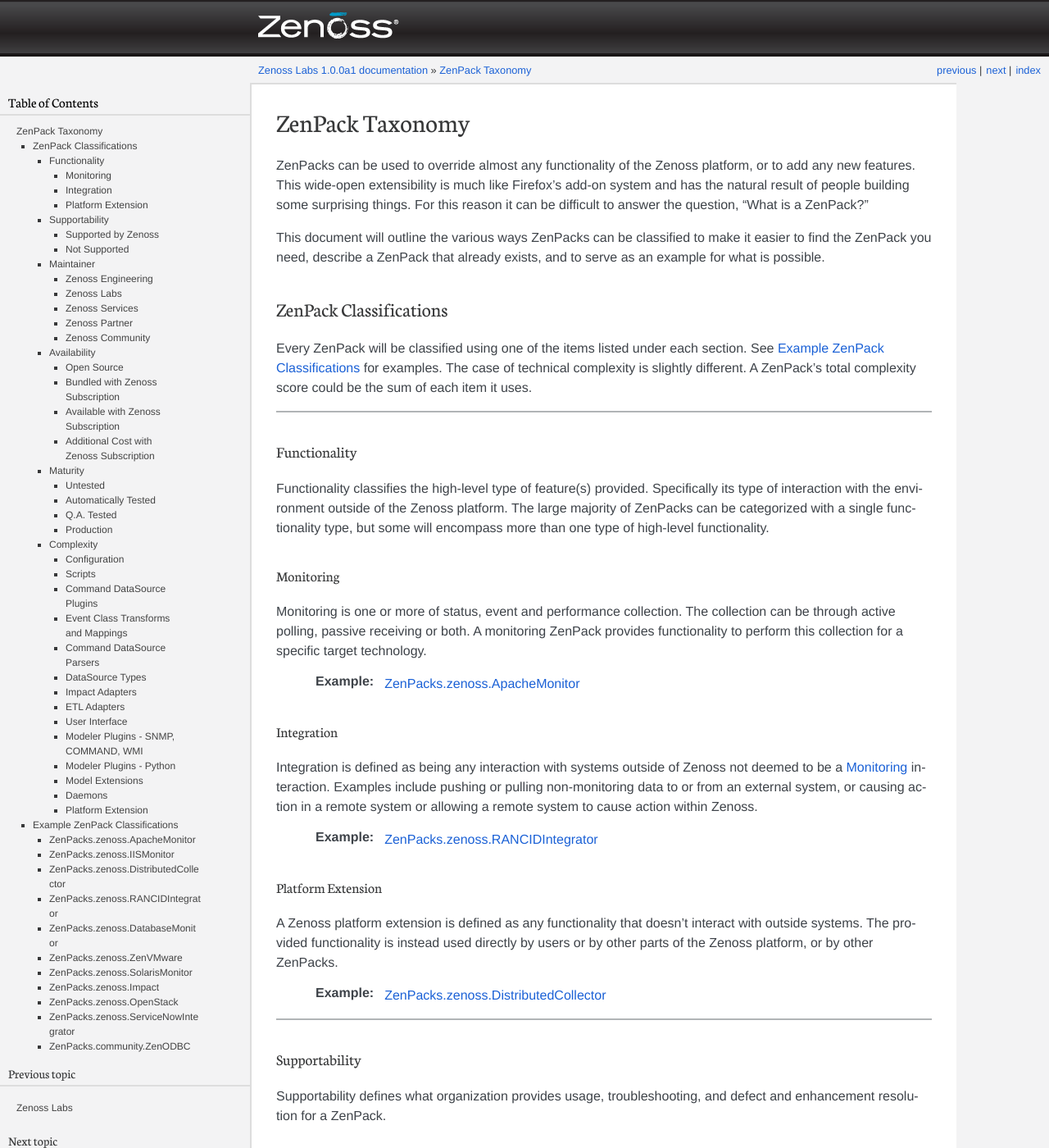
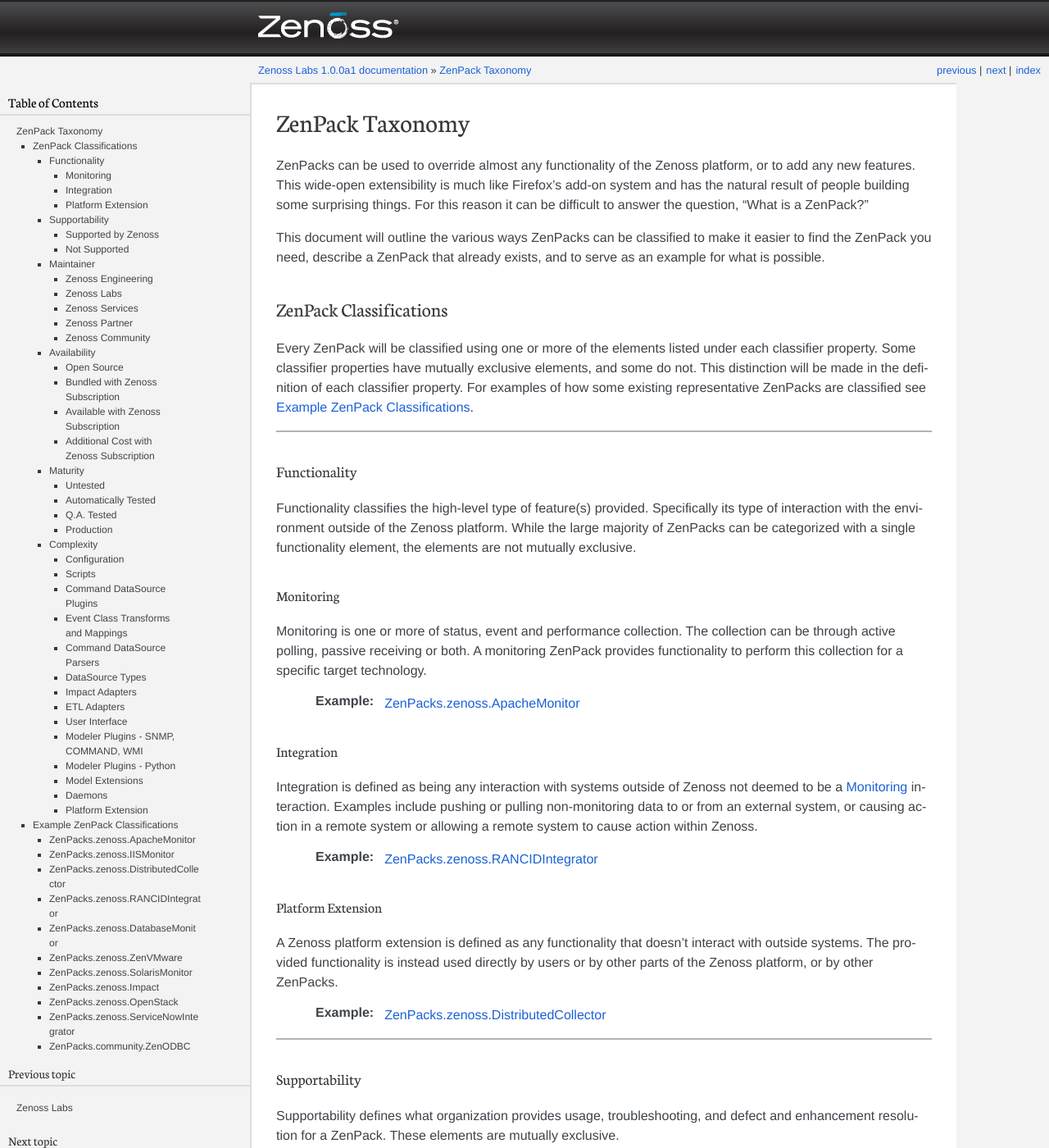
Before and after one commit to zenoss/zenosslabs, a Sphinx documentation site: the page built from docs/zenpack_taxonomy.rst, in a window 1280 px wide and 1400 px high. Shown: the whole window at 82% size. Built offline with Sphinx 7.4.7, drawn with Linux system fonts in a browser that asks for light colours; some of the changed text lies outside the part shown.

Commit message:
Incorporate revans' preliminary feedback.

```diff
--- a/docs/zenpack_taxonomy.rst
+++ b/docs/zenpack_taxonomy.rst
@@ -16,10 +16,11 @@
 ZenPack Classifications
 ===============================================================================
 
-Every ZenPack will be classified using one of the items listed under each
-section. See `Example ZenPack Classifications`_ for examples. The case of
-technical complexity is slightly different. A ZenPack's total complexity score
-could be the sum of each item it uses.
+Every ZenPack will be classified using one or more of the elements listed under
+each classifier property. Some classifier properties have mutually exclusive
+elements, and some do not. This distinction will be made in the definition of
+each classifier property. For examples of how some existing representative
+ZenPacks are classified see `Example ZenPack Classifications`_.
 
 
 -------------------------------------------------------------------------------
@@ -32,9 +33,8 @@
 
 Functionality classifies the high-level type of feature(s) provided.
 Specifically its type of interaction with the environment outside of the Zenoss
-platform. The large majority of ZenPacks can be categorized with a single
-functionality type, but some will encompass more than one type of high-level
-functionality.
+platform. While the large majority of ZenPacks can be categorized with a single
+functionality element, the elements are not mutually exclusive.
 
 
 .. _zp_class_functionality_monitoring:
@@ -86,7 +86,8 @@
 -----------------------------------------------------------------------------
 
 Supportability defines what organization provides usage, troubleshooting, and
-defect and enhancement resolution for a ZenPack.
+defect and enhancement resolution for a ZenPack. These elements are mutually
+exclusive.
 
 
 .. _zp_class_supportability_byzenoss:
@@ -121,7 +122,8 @@
 
 The maintainer of a ZenPack is the organization or individual that controls the
 code repository for a ZenPack and is the gate for all changes including defect
-and enhancement resolution. A ZenPack can have multiple maintainers.
+and enhancement resolution. A ZenPack can have multiple maintainers, so the
+following elements are not mutually exclusive.
 
 .. _zp_class_maintainer_engineering:
 
@@ -181,8 +183,8 @@
 Availability
 -------------------------------------------------------------------------------
 
-Who has access, license and permission to use the ZenPack. The subtypes are
-mutually exclusive.
+Who has access, license and permission to use the ZenPack. The following
+elements are mutually exclusive.
 
 
 .. _zp_class_availability_opensource:
@@ -245,7 +247,7 @@
 Maturity
 -------------------------------------------------------------------------------
 
-The level of automated, manual and field testing A ZenPack has. The subtypes are
+The level of automated, manual and field testing A ZenPack has. The elements are
 not mutually exclusive. For instance, a ZenPack could theoretically be untested
 and deployed in multiple production environments.
 
@@ -302,10 +304,10 @@
 -------------------------------------------------------------------------------
 
 Defined by the technical difficulty of implementing specific types of
-functionality within the ZenPack. The subtypes are not mutually exclusive, and
+functionality within the ZenPack. The elements are not mutually exclusive, and
 most ZenPacks will implement multiple types of functionality as defined below. A
 rough total complexity score could be created for each ZenPack by summing the
-complexity score of all implemented subtypes.
+complexity score of all implemented elements.
 
 
 .. _zp_class_complexity_configuration:
@@ -573,7 +575,7 @@
 ~~~~~~~~~~~~~~~~~~~~~~~~~~~~~~~~~~~~~~~~~~~~~~~~~~~~~~~~~~~~~~~~~~~~~~~~~~~
 
 Platform extensions are any implementations added to a ZenPack that doesn't fall
-into any of the previously-defined complexity subtypes. Due to the flexibility
+into any of the previously-defined complexity elements. Due to the flexibility
 of ZenPacks, these could be almost anything.
 
 The `DistributedCollector` example given below falls into this category because
```
